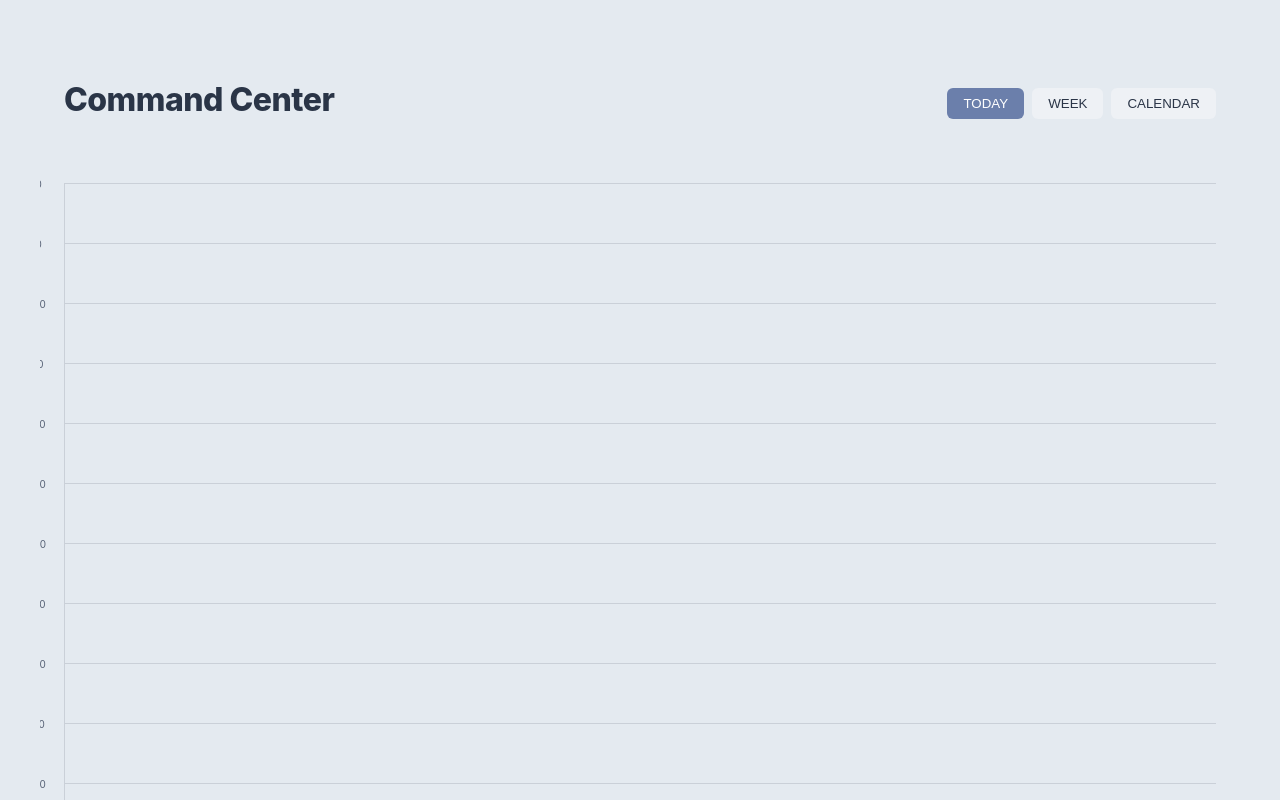
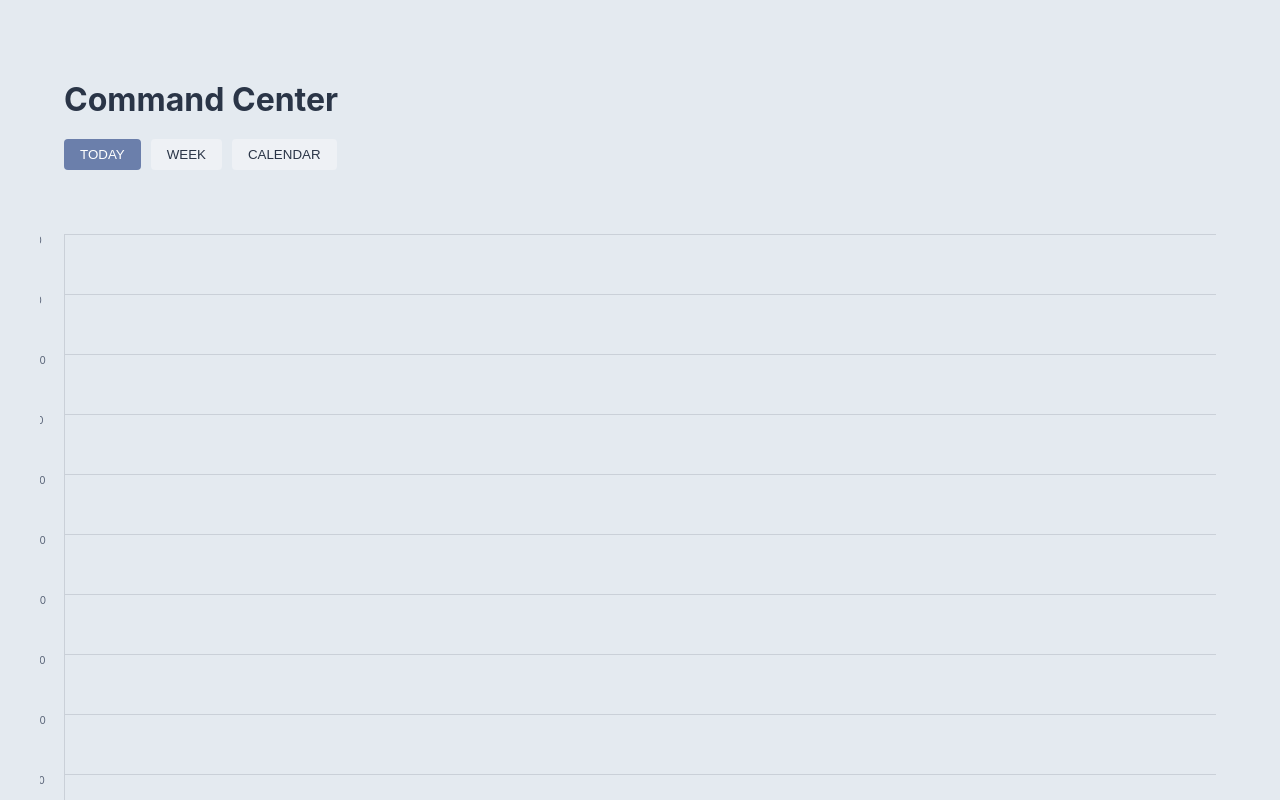
Before and after one commit to devika-builds/ea-control-center, a React (Vite) app in the folder ea-control-center/: page / in a window 1280 px wide. Shown: the top 800 px of the page. Built offline with nearby package versions, Linux system fonts and the light colour scheme.

Commit message:
Update ExecutiveAssistantControlCenter.jsx

```diff
--- a/ea-control-center/src/ExecutiveAssistantControlCenter.jsx
+++ b/ea-control-center/src/ExecutiveAssistantControlCenter.jsx
@@ -20,9 +20,9 @@ const COLORS = {
   white: "#FFFFFF",
 };
 
+// FIX 1: Robust Time Parsing (Handles "9:00AM" without spaces)
 const parseTimeToHours = (timeStr) => {
   if (!timeStr) return 0;
-  // FIXED: Handle missing spaces and case variations (e.g. "9:00AM")
   const m = String(timeStr).match(/^(\d{1,2}):(\d{2})\s*(AM|PM)$/i);
   if (!m) return 0;
   let h = parseInt(m[1], 10);
@@ -34,21 +34,19 @@ const parseTimeToHours = (timeStr) => {
 };
 
 const TodayView = ({ tasks, events, taskIndex, onSelectTask }) => {
-  const containerRef = useRef(null);
-
   const makeSlice = (item, widthPct, leftPct) => {
     const start = parseTimeToHours(item.dueTime || item.time);
     const duration = item.duration || 1;
     return {
       ...item,
-      top: (start - 8) * 60, // 8 AM start
+      top: (start - 8) * 60, // Grid starts at 8 AM
       height: duration * 60,
       width: `calc(${widthPct * 100}% - 12px)`,
       left: `${leftPct * 100}%`,
     };
   };
 
-  // FIXED: Overlap detection and column repacking
+  // FIX 2: Correct Collision Logic (Prevents infinite side-by-side stacking)
   const computeTaskColumns = (taskList) => {
     const valid = taskList.filter((t) => t.dueTime);
     const sorted = [...valid].sort((a, b) => {
@@ -66,7 +64,7 @@ const TodayView = ({ tasks, events, taskIndex, onSelectTask }) => {
       if (currentCluster.length === 1) {
         results.push(makeSlice(currentCluster[0], 1, 0));
       } else {
-        const colCount = 2; // Keep it clean with max 2 cols
+        const colCount = 2;
         currentCluster.forEach((t, i) => {
           const col = i % colCount;
           results.push(makeSlice(t, 1 / colCount, col / colCount));
@@ -78,10 +76,12 @@ const TodayView = ({ tasks, events, taskIndex, onSelectTask }) => {
 
     sorted.forEach((task) => {
       const slice = makeSlice(task, 1, 0);
-      // If task starts after the latest end in cluster, it's a new row
+
+      // If the next task starts after the cluster's latest end time, start a new row
       if (slice.top >= clusterMaxEnd && currentCluster.length > 0) {
         flushCluster();
       }
+
       currentCluster.push(task);
       const taskEnd = slice.top + slice.height;
       if (taskEnd > clusterMaxEnd) clusterMaxEnd = taskEnd;
@@ -96,16 +96,9 @@ const TodayView = ({ tasks, events, taskIndex, onSelectTask }) => {
   return (
     <div style={{ padding: 24, flex: 1, overflowY: "auto" }}>
       <div style={{ position: "relative", height: 960, borderLeft: `1px solid ${COLORS.borderColor}` }}>
-        {/* Simplified Hour Grid */}
         {Array.from({ length: 16 }).map((_, i) => (
           <div key={i} style={{
-            position: "absolute",
-            top: i * 60,
-            width: "100%",
-            height: 1,
-            background: COLORS.borderColor,
-            display: "flex",
-            alignItems: "center"
+            position: "absolute", top: i * 60, width: "100%", height: 1, background: COLORS.borderColor
           }}>
             <span style={{ position: "absolute", left: -45, fontSize: 10, color: COLORS.textSecondary }}>
               {i + 8}:00
@@ -129,7 +122,6 @@ const TodayView = ({ tasks, events, taskIndex, onSelectTask }) => {
               padding: "8px 12px",
               boxShadow: "0 2px 8px rgba(0,0,0,0.04)",
               cursor: "pointer",
-              overflow: "hidden",
               marginLeft: 8
             }}
           >
@@ -142,25 +134,25 @@ const TodayView = ({ tasks, events, taskIndex, onSelectTask }) => {
   );
 };
 
-// ... Placeholder for other views to ensure component compiles
+// Simplified main component for export
 const ExecutiveAssistantControlCenter = ({ tasks = [], events = [], notes = [] }) => {
   const [activeTab, setActiveTab] = useState("today");
   const [selectedTask, setSelectedTask] = useState(null);
 
   return (
     <div style={{ background: COLORS.background, minHeight: "100vh", color: COLORS.text, fontFamily: "Inter, sans-serif" }}>
-      <div style={{ maxWidth: 1200, margin: "0 auto", display: "flex", flexDirection: "column" }}>
-        <div style={{ padding: "40px 24px", display: "flex", justifyContent: "space-between", alignItems: "flex-end" }}>
-          <h1 style={{ margin: 0, fontSize: 32, fontWeight: 800, letterSpacing: -0.5 }}>Command Center</h1>
-          <div style={{ display: "flex", gap: 8 }}>
-             {['today', 'week', 'calendar'].map(tab => (
-               <button key={tab} onClick={() => setActiveTab(tab)} style={{
-                 padding: "8px 16px", borderRadius: 6, border: "none", cursor: "pointer",
-                 background: activeTab === tab ? COLORS.accent : COLORS.cardBgMuted,
-                 color: activeTab === tab ? "#fff" : COLORS.text
-               }}>{tab.toUpperCase()}</button>
-             ))}
-          </div>
+      <div style={{ maxWidth: 1200, margin: "0 auto" }}>
+        <div style={{ padding: "40px 24px" }}>
+          <h1 style={{ margin: 0 }}>Command Center</h1>
+          <nav style={{ marginTop: 20, display: "flex", gap: 10 }}>
+            {["today", "week", "calendar"].map(tab => (
+              <button key={tab} onClick={() => setActiveTab(tab)} style={{
+                padding: "8px 16px", borderRadius: 4, border: "none", cursor: "pointer",
+                background: activeTab === tab ? COLORS.accent : COLORS.cardBgMuted,
+                color: activeTab === tab ? "#fff" : COLORS.text
+              }}>{tab.toUpperCase()}</button>
+            ))}
+          </nav>
         </div>
         {activeTab === "today" && <TodayView tasks={tasks} events={events} onSelectTask={setSelectedTask} />}
       </div>
```
